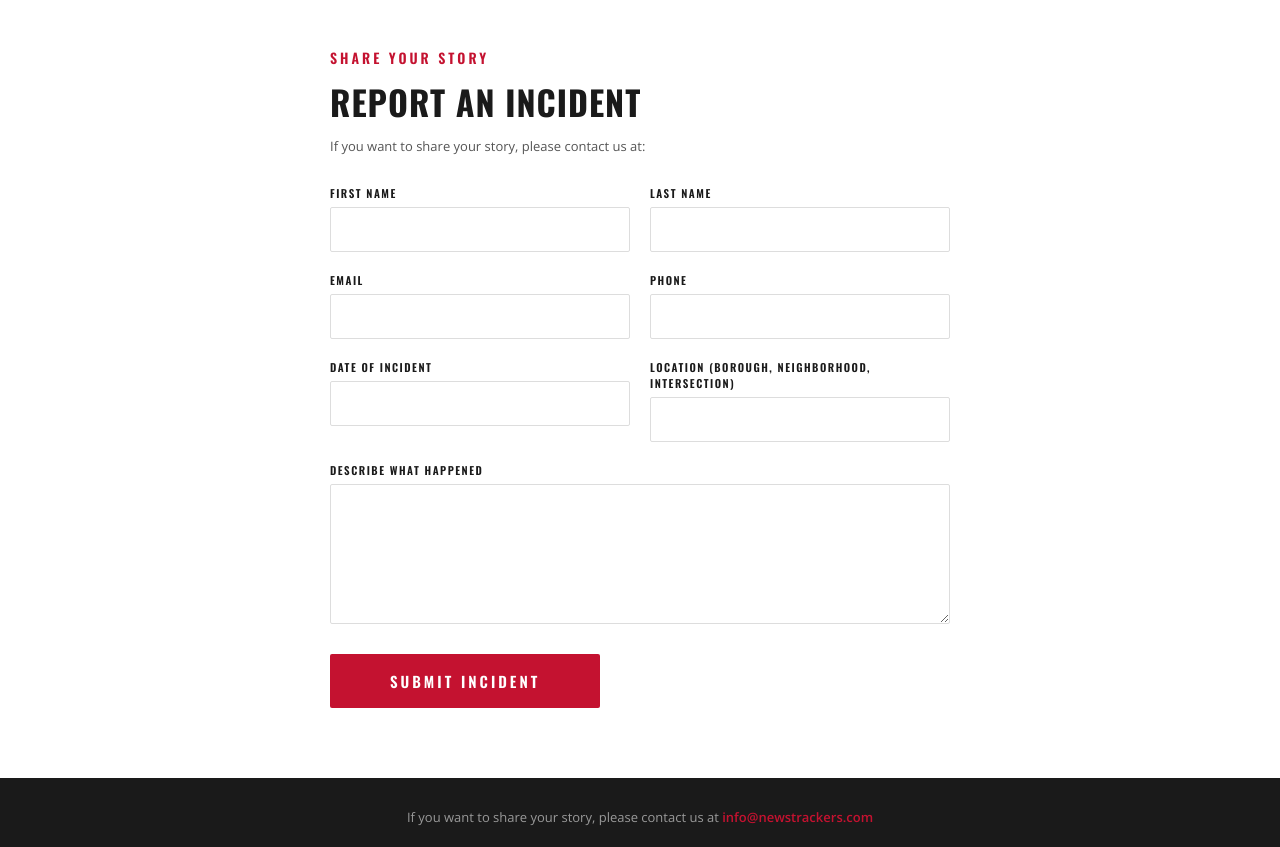
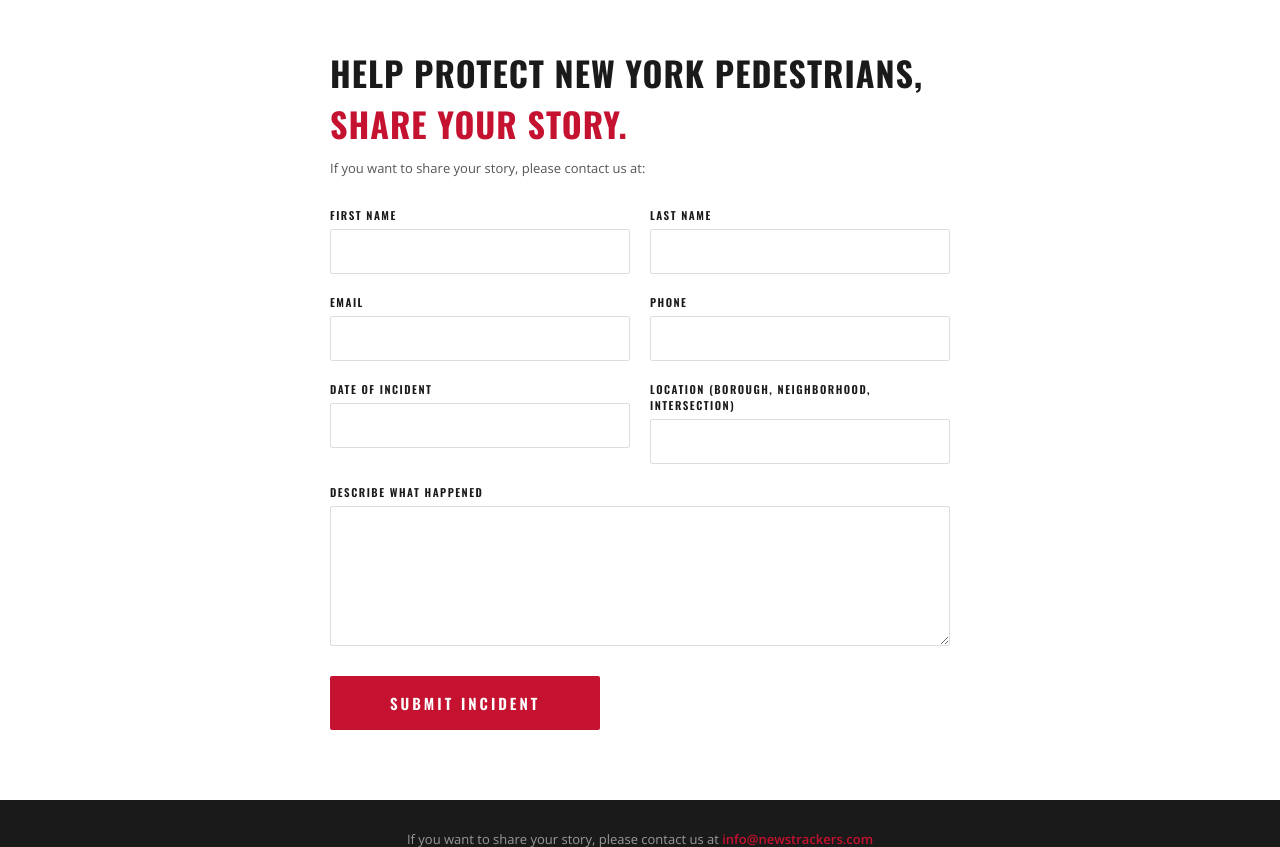
Before and after one commit to designdesign2026/NT, a plain HTML site: page index.html in a window 1280 px wide. Shown: the part 1058-1905 px from the top of the page. Drawn offline with nearby package versions, Linux system fonts and the light colour scheme.

Commit message:
Update form title and share label in index.html

```diff
--- a/index.html
+++ b/index.html
@@ -345,8 +345,8 @@
 
 <!-- FORM -->
 <section class="form-section">
-  <div class="share-label">Share Your Story</div>
-  <h2 class="form-title">Report an Incident</h2>
+
+  <h2 class="form-title">Help protect New York pedestrians, <span style="color: #C41230;">share your story.</span></h2>
   <p class="form-contact">If you want to share your story, please contact us at:</p>
 
   <div class="form-grid">
```
